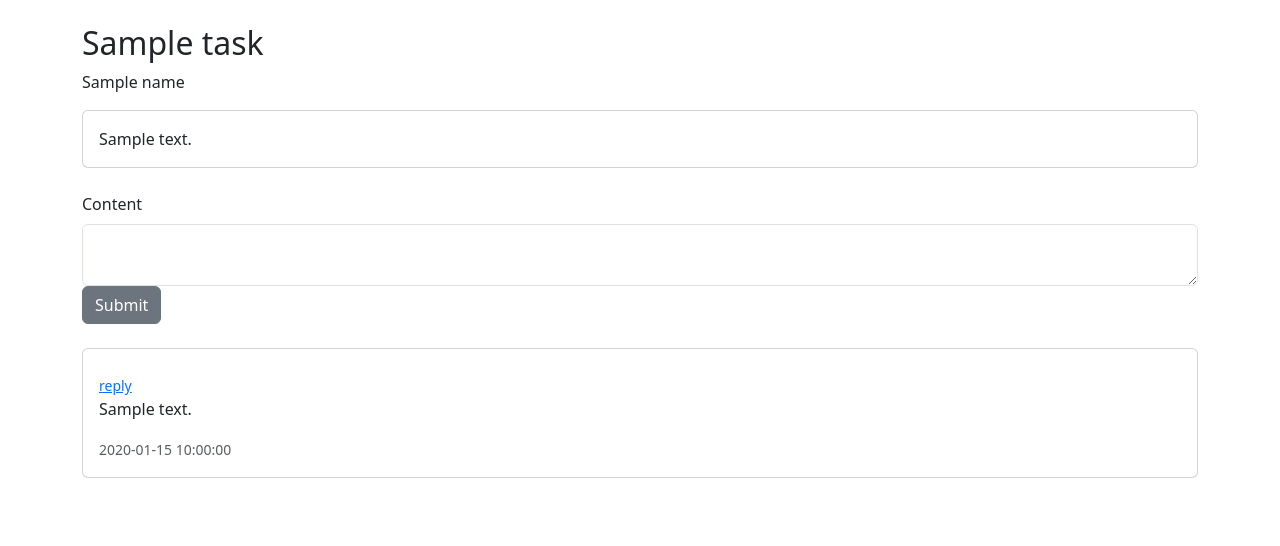
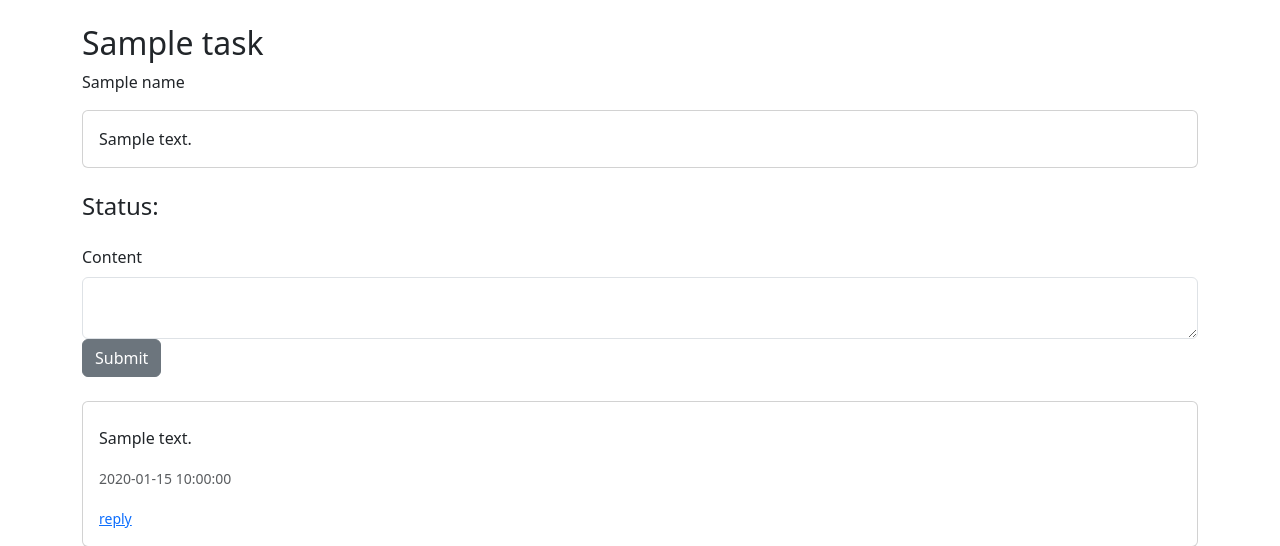
Before and after one commit to andrewlgoetz/Group-Work-Manager, a Python web app: template app/templates/group_task.html in a window 1280 px wide. Shown: the part 56-602 px from the top of the page. Run offline with Jinja, Linux system fonts and the light colour scheme; the template is opened without the code that fills it: most values are stand-ins (such as "Sample title", 1, 10 or a date in 2020); form fields are guessed from the names that the template uses.

Commit message:
task page

```diff
--- a/app/models/models.py
+++ b/app/models/models.py
@@ -33,6 +33,7 @@ class GroupTasks(db.Model): # TODO reference other users, and each user can see
     due_date = db.Column(db.DateTime, default=datetime.utcnow)
     date_posted = db.Column(db.DateTime, default=datetime.utcnow)
     status = db.Column(db.Integer, default = 0)
+    # actioned_by = db.Column(db.Integer, db.ForeignKey('users.id')) # user working on this task
     tally = db.Column(db.Integer, default = 0)
 
 
--- a/app/templates/group_task.html
+++ b/app/templates/group_task.html
@@ -10,6 +10,17 @@
         <div class="card-body">
             <p class="card-text" style="max-width: 800px; word-wrap: break-word;">{{ task.content }}</p>
         </div>
+    </div>
+
+    <div class="status mb-4">
+        <h4>Status:</h4>
+        {% if task.status == 0 %}
+            <span class="badge badge-warning" style="color:red;">Not Started</span>
+        {% elif task.status == 1 %}
+            <span class="badge badge-info" style="color:yellow;">In Progress</span>
+        {% elif task.status == 2 %}
+            <span class="badge badge-success" style="color:green;">Completed</span>
+        {% endif %}
     </div>
 
     <form method="POST" class="mb-4">
@@ -36,9 +47,10 @@
         {% for comment in comments %}
             <div class="card mb-2">
                 <div class="card-body">
-                    <h5 class="card-title">{{ get_name(comment.poster_id) }}</h5> <small><a href="{{url_for('dash_bp.comment', id=comment.id)}}">reply</a></small>
+                    <h5 class="card-title">{{ get_name(comment.poster_id) }}</h5>
                     <p class="card-text">{{ comment.content }}</p>
                     <p class="card-text"><small class="text-muted">{{ comment.date_posted.strftime('%Y-%m-%d %H:%M:%S') }}</small></p>
+                    <small><a href="{{url_for('dash_bp.comment', id=comment.id)}}">reply</a></small>
                 </div>
             </div>
         {% endfor %}
```
